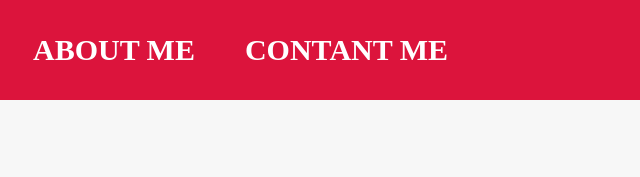
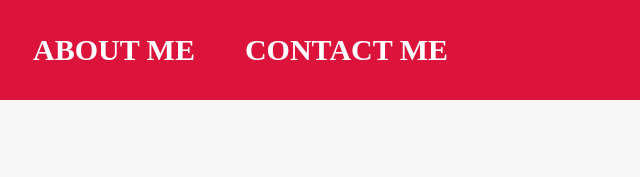
Before and after one commit to Sxovyy/WEB-SAYA, a plain HTML site: page about.html in a window 1280 px wide. Shown: the top 177 px of the page, 472-1112 px from the left. Drawn offline with Linux system fonts and the light colour scheme.

Commit message:
Add files via upload

```diff
--- a/about.html
+++ b/about.html
@@ -19,7 +19,7 @@
           <a href="about.html" class="a-navbar">ABOUT ME</a>
         </li>
         <li class="li-navbar">
-          <a href="contact.html" class="a-navbar">CONTANT ME</a>
+          <a href="contact.html" class="a-navbar">CONTACT ME</a>
         </li>
       </ul>
     </div>
```
Also changed, not shown: contact.html (+1 -1 lines), index.html (+1 -1 lines).
